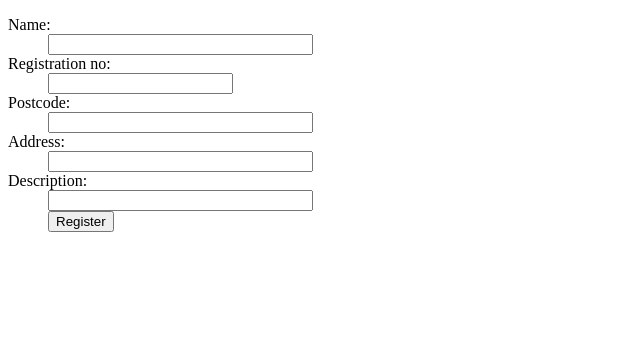
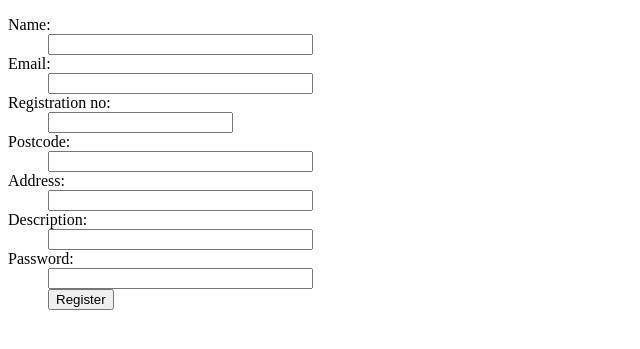
Before and after one commit to ecufip/charity_match, a Flask app: page /register in a window 1280 px wide. Shown: the top 349 px of the page, without its empty margins (0-640 px from the left). Run offline with Flask 2, Linux system fonts and the light colour scheme.

Commit message:
schema updated and password/ email added to form

```diff
--- a/application/application.py
+++ b/application/application.py
@@ -3,6 +3,7 @@ import os
 import sqlite3
 from flask import Flask, request, session, g, redirect, url_for, abort, \
 render_template, flash
+from passlib.apps import custom_app_context as pwd_context
 
 app = Flask(__name__) # create the application instance :)
 app.config.from_object(__name__) # load config from this file
--- a/application/templates/layout.html
+++ b/application/templates/layout.html
@@ -9,7 +9,7 @@
 
         <link rel="stylesheet" type="text/css" href="{{ url_for('static', filename='style.css') }}"/>
 
-        <title>CSRMI: {% block title %}{% endblock %}</title>
+        <title>{% block title %}{% endblock %}</title>
 
     </head>
 
--- a/application/templates/register.html
+++ b/application/templates/register.html
@@ -9,6 +9,8 @@
   <dl>
     <dt>Name:
     <dd><input type=text size=30 name=name>
+    <dt>Email:
+    <dd><input type=text size=30 name=email>
     <dt>Registration no:
     <dd><input type=number size=30 name=regNo>
     <dt>Postcode:
@@ -17,6 +19,8 @@
     <dd><input type=text size=30 name=address>
     <dt>Description:
     <dd><input type=text size=30 name=description>
+    <dt>Password:
+    <dd><input type=text size=30 name=password>
     <dd><input type=submit value=Register>
   </dl>
 </form>
--- a/setup.py
+++ b/setup.py
@@ -5,6 +5,6 @@ setup(
     packages=['application'],
     include_package_data=True,
     install_requires=[
-        'flask',
+        'flask', 'flask-session', 'passlib'
     ],
 )
```
Also changed, not shown: application/schema.sql (+5 -3 lines), application/templates/index.html (+3 -5 lines), README.md, application/application.db.
